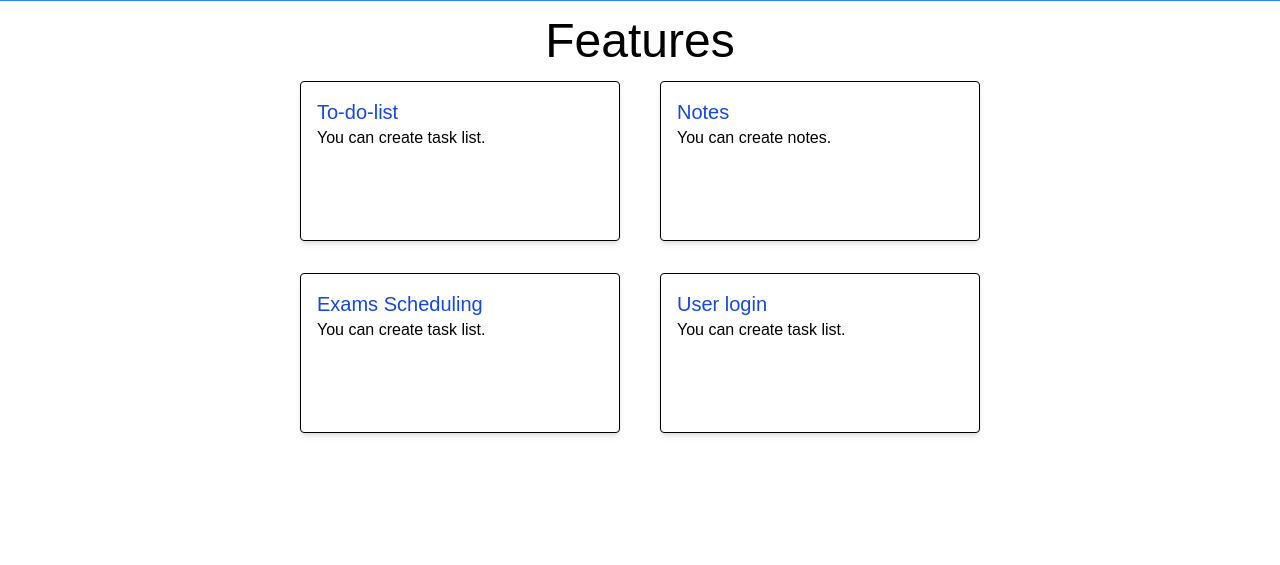
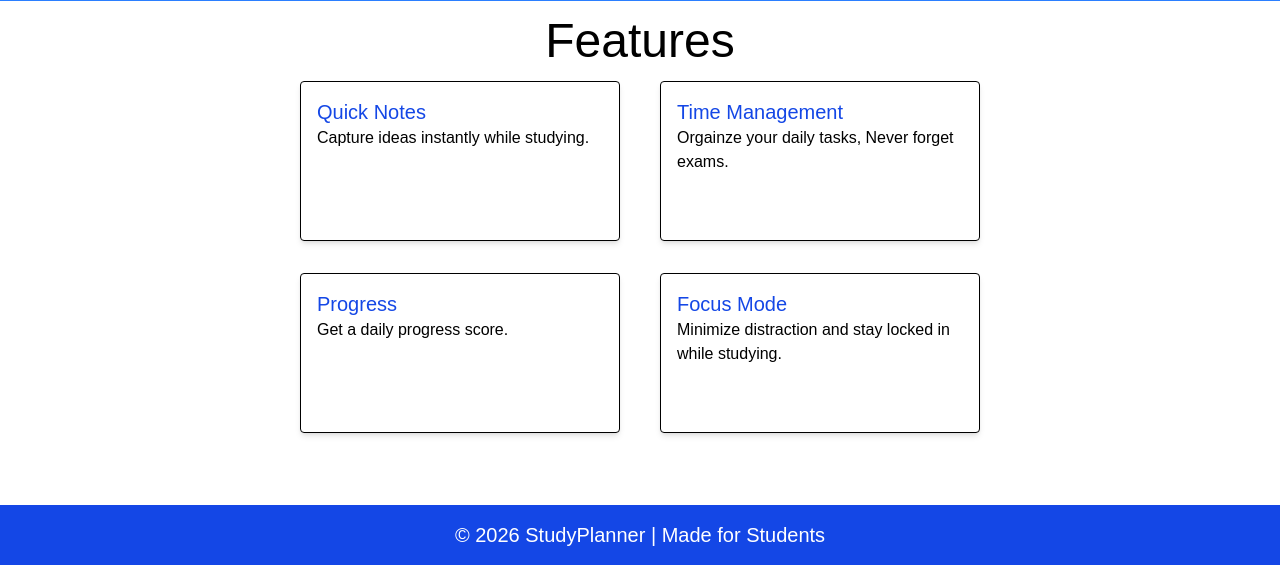
Before and after one commit to anjali2006-coder/Student_Life_Digital_Planner, a Flask app: page / in a window 1280 px wide. Shown: the part 1154-1719 px from the top of the page. Before the commit the page ends 1590 px from the top, so only its background shows below. Run offline with Flask 3, Linux system fonts and the light colour scheme; some web fonts are replaced.

Commit message:
minor chagnes

```diff
--- a/app.py
+++ b/app.py
@@ -275,7 +275,7 @@ def exams():
 @app.route('/add_exam', methods=["POST"])
 def add_exam():
     subject = request.form["subject"]
-    exam_date = request.form["exam"]
+    exam_date = request.form["exam_date"]
     description = request.form["description"]
 
     conn= get_db()
--- a/templates/exams.html
+++ b/templates/exams.html
@@ -14,9 +14,9 @@
     <div class="h-screen w-screen bg-black text-white p-7 grid grid-cols-6 gap-5">
         <div class="col-span-2 bg-zinc-800 flex flex-col p-4 gap-4">
             <h1 class="text-2xl text-blue-500 text-center">Add</h1>
-    <form method="POST" action="/add_exams" class="bg-zinc-600 flex flex-col gap-10 p-4 rounded-xl">
+    <form method="POST" action="/add_exam" class="bg-zinc-600 flex flex-col gap-10 p-4 rounded-xl">
         <input type="text" name="subject" class="border py-3 px-2 outline-none rounded-xl" placeholder="Subject/Course name" required>
-         <input type="text" name="exam_date" class="border py-3 px-2 outline-none rounded-xl" placeholder="Exam date" required>
+         <input type="date" name="exam_date" class="border py-3 px-2 outline-none rounded-xl" placeholder="Exam date" required>
         <textarea name="description" class="border py-3 px-2 outline-none rounded-xl" placeholder="Description" required></textarea>
         <button type="submit" class="bg-blue-500 rounded-xl py-3">Add</button>
     </form>
@@ -27,6 +27,7 @@
         {% for exam in exams %}
             <div class="bg-zinc-700 py-4 px-5 rounded-xl flex flex-col gap-4">
                 <h1 class="text-xl text-pink-400">{{ exam.subject }}</h1>
+                <p>Date: {{ exam.exam_date }}</p>
                 <p>{{ exam.description }}</p>
                 <div>
                     <a href="/edit_exam/{{exam.id}}" class="text-blue-500 text-[18px]">Edit</a> |
--- a/templates/landing_page.html
+++ b/templates/landing_page.html
@@ -34,9 +34,11 @@
                  <p class="text-[19px]">
                     Make your life simple and easy with this digital planner.
                  </p>
-                 <button href="/register"  class=" text-xl bg-blue-500 px-5 py-3 mt-2 text-white rounded-md hover:bg-blue-700">
+                 <a href="/register">
+                 <button class=" text-xl bg-blue-500 px-5 py-3 mt-2 text-white rounded-md hover:bg-blue-700">
                     Register
                  </button>
+                 </a>
                  </div>
                  <img class=" h-110 w-150 object-cover " src="/static/home-section.png" alt="">
         </section>
@@ -54,25 +56,27 @@
             <h1 class="text-5xl text-center">Features</h1>
             <div class="grid grid-cols-2 p-4 justify-items-center gap-y-8  gap-x-10">
                 <div class="flex flex-col h-40 w-80 p-4 border border-1 rounded-sm justify-self-end shadow-md">
-                    <h1 class="text-blue-700 text-xl text-extrabold ">To-do-list</h1>
-                    <p>You can create task list.</p>
+                    <h1 class="text-blue-700 text-xl text-extrabold ">Quick Notes</h1>
+                    <p>Capture ideas instantly while studying.</p>
                 </div>
                 <div class="flex flex-col h-40 w-80 p-4 border border-1 rounded-sm justify-self-start shadow-md">
-                    <h1 class="text-blue-700 text-xl text-extrabold ">Notes</h1>
-                    <p>You can create notes.</p>
+                    <h1 class="text-blue-700 text-xl text-extrabold ">Time Management</h1>
+                    <p>Orgainze your daily tasks, Never forget exams.</p>
                 </div>
                <div class="flex flex-col h-40 w-80 p-4 border border-1 rounded-sm justify-self-end shadow-md">
-                    <h1 class="text-blue-700 text-xl text-extrabold ">Exams Scheduling</h1>
-                    <p>You can create task list.</p>
+                    <h1 class="text-blue-700 text-xl text-extrabold ">Progress</h1>
+                    <p>Get a daily progress score.</p>
                 </div>
                  <div class="flex flex-col h-40 w-80 p-4 border border-1 rounded-sm justify-self-start shadow-md">
-                     <h1 class="text-blue-700 text-xl text-extrabold ">User login</h1>
-                    <p>You can create task list.</p>
+                     <h1 class="text-blue-700 text-xl text-extrabold ">Focus Mode</h1>
+                    <p>Minimize distraction and stay locked in while studying.</p>
                 </div>
             </div>
         </section>
     </main>
-
+      <footer class="bg-blue-700 text-xl text-center text-white p-4">
+        <p>© 2026 StudyPlanner | Made for Students</p>
+    </footer>
     </div>
 </body>
 </html>
--- a/templates/login.html
+++ b/templates/login.html
@@ -1,7 +1,7 @@
 <!DOCTYPE html>
 <html>
 <head>
-    <title>Register</title>
+    <title>Login</title>
       <style>
         @import url('https://fonts.googleapis.com/css2?family=Funnel+Sans:ital,wght@0,300..800;1,300..800&display=swap');
         body,html{
--- a/templates/notes.html
+++ b/templates/notes.html
@@ -1,7 +1,7 @@
 <!DOCTYPE html>
 <html>
 <head>
-    <title>Tasks</title>
+    <title>Notes</title>
     <style>
         @import url('https://fonts.googleapis.com/css2?family=Funnel+Sans:ital,wght@0,300..800;1,300..800&display=swap');
         body,html{
```
Also changed, not shown: planner.db.
